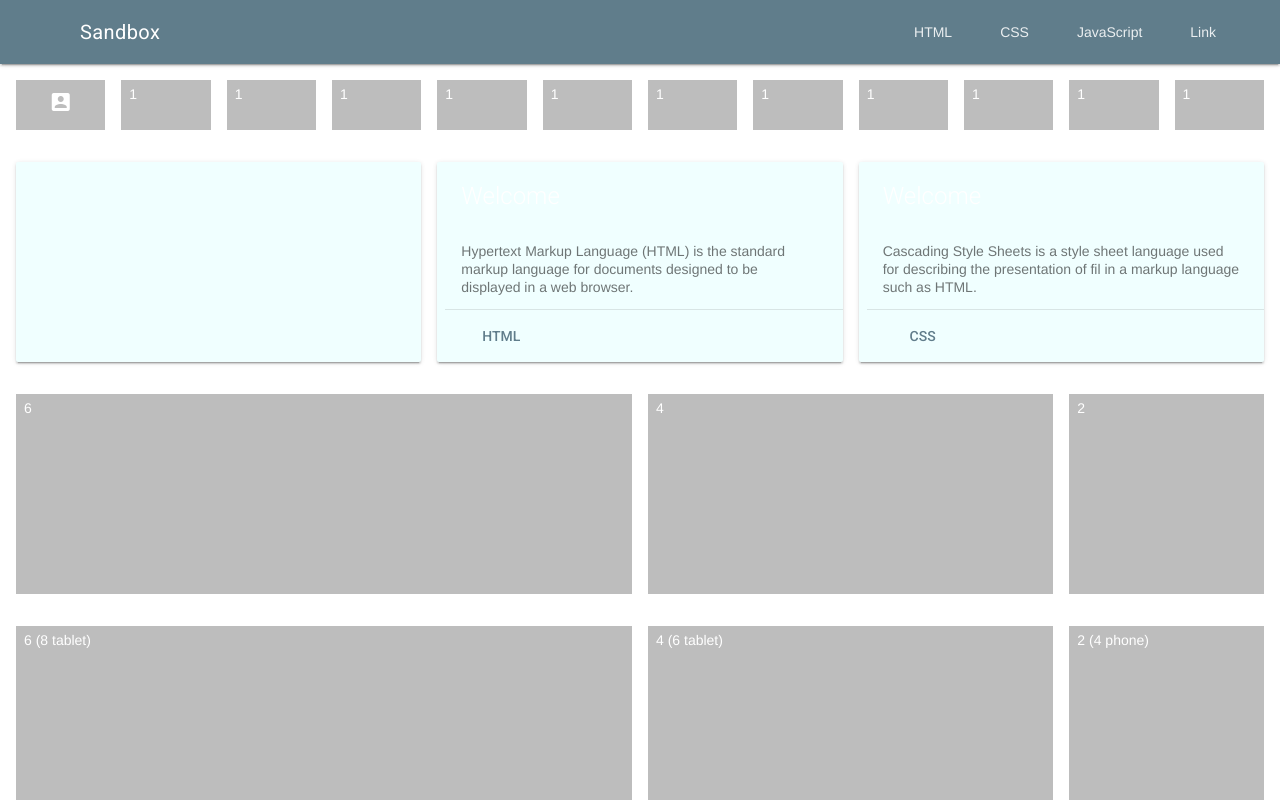
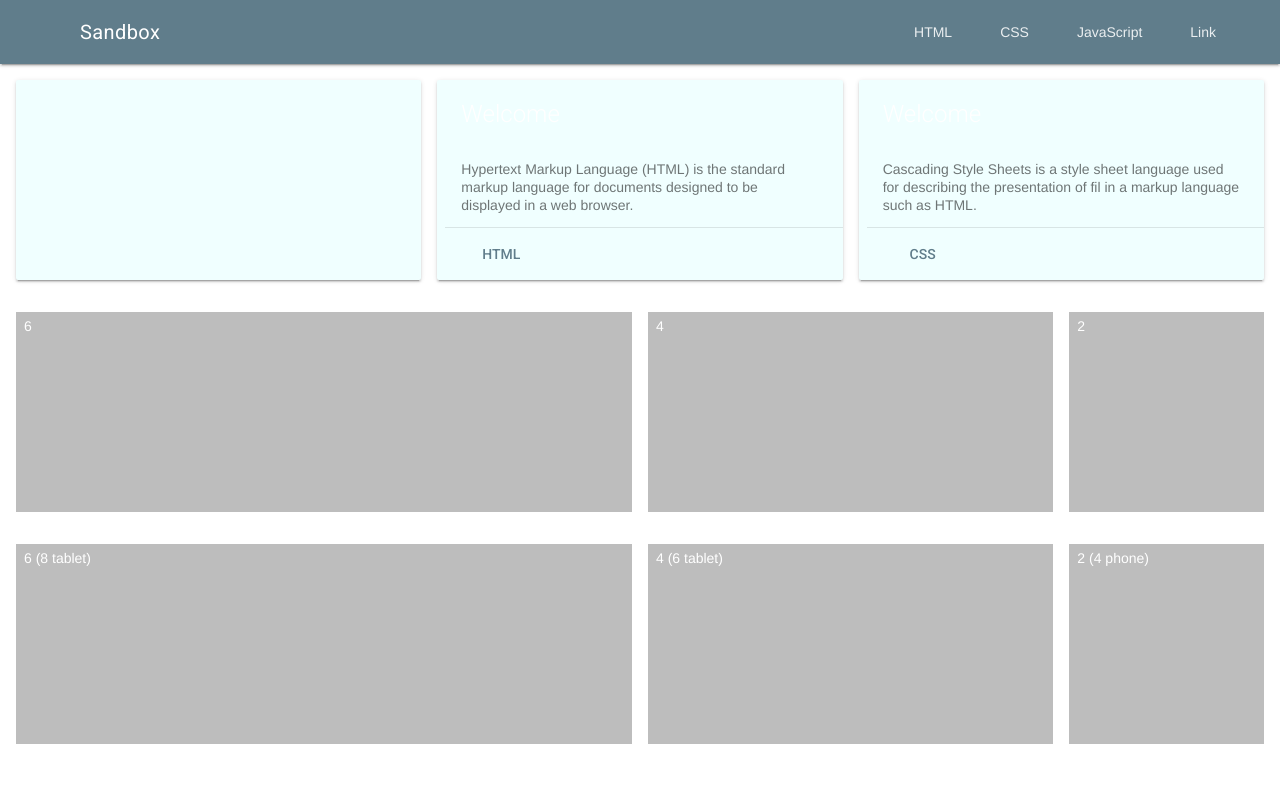
Before and after one commit to Humilitant/Sandbox, a plain HTML site: page index.html in a window 1280 px wide. Drawn offline with nearby package versions, Linux system fonts and the light colour scheme.

Commit message:
Removed small grid

```diff
--- a/index.html
+++ b/index.html
@@ -44,24 +44,6 @@
 
         <main class="mdl-layout__content">
             <div class="page-content">
-
-
-                <div class="mdl-grid">
-                    <div class="mdl-cell mdl-cell--1-col icon-anchor">
-                        <i class="material-icons">account_box</i>
-                    </div>
-                    <div class="mdl-cell mdl-cell--1-col">1</div>
-                    <div class="mdl-cell mdl-cell--1-col">1</div>
-                    <div class="mdl-cell mdl-cell--1-col">1</div>
-                    <div class="mdl-cell mdl-cell--1-col">1</div>
-                    <div class="mdl-cell mdl-cell--1-col">1</div>
-                    <div class="mdl-cell mdl-cell--1-col">1</div>
-                    <div class="mdl-cell mdl-cell--1-col">1</div>
-                    <div class="mdl-cell mdl-cell--1-col">1</div>
-                    <div class="mdl-cell mdl-cell--1-col">1</div>
-                    <div class="mdl-cell mdl-cell--1-col">1</div>
-                    <div class="mdl-cell mdl-cell--1-col">1</div>
-                </div>
                 <div class="mdl-grid">
                     <div class="mdl-cell mdl-cell--4-col demo-card-wide mdl-card mdl-shadow--2dp">
                     </div>
@@ -70,8 +52,7 @@
                             <h2 class="mdl-card__title-text">Welcome</h2>
                         </div>
                         <div class="mdl-card__supporting-text">
-                            Hypertext Markup Language (HTML) is the standard markup language for documents designed to
-                            be displayed in a web browser.
+                            Hypertext Markup Language (HTML) is the standard markup language for documents designed to be displayed in a web browser.
                         </div>
                         <div class="mdl-card__actions mdl-card--border">
                             <a class="mdl-button mdl-button--colored mdl-js-button mdl-js-ripple-effect">
```
Also changed, not shown: 1 other file.
